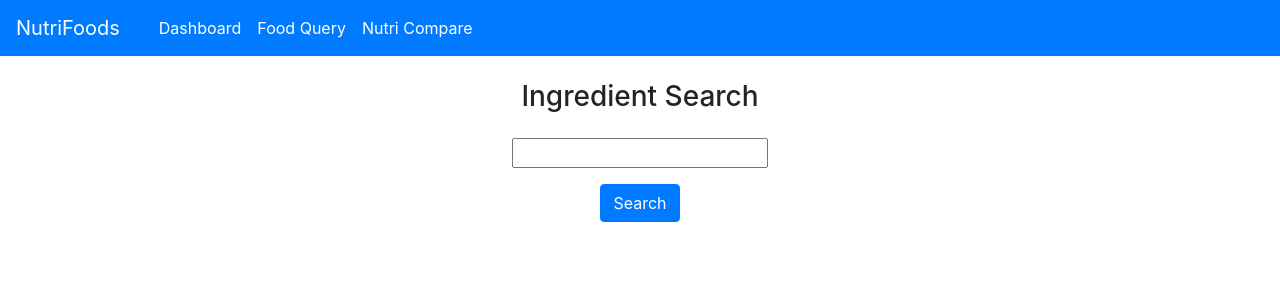
After one commit to Unyielder/NutriFoods, a Flask app: page /home/food_query in a window 1280 px wide. The commit adds this page. Shown: the top 300 px of the page. Run offline with Flask 2, Linux system fonts and the light colour scheme; parts of the project's set-up code (start-up, migrations or seed data) failed here and were passed over.

Commit message:
Added home index page and in the process of adding food query feature

```diff
--- a/flaskr/controllers/home.py
+++ b/flaskr/controllers/home.py
@@ -9,22 +9,27 @@ from collections import defaultdict
 bp = Blueprint('home', __name__, url_prefix='/home')
 
 
-@bp.route('/index', methods=('GET', 'POST'))
+@bp.route('/', methods=('GET', 'POST'))
 def index():
+    return render_template('home/index.html')
+
+
+@bp.route('/food_query', methods=('GET', 'POST'))
+def food_query():
     food_list = []
     food_list2 = []
     session['food_list'] = food_list
     session['food_list2'] = food_list2
-    session.pop('ingredient_2', None)
 
     if request.method == 'POST':
         ingredient = request.form.get('ingredient')
-        return redirect(url_for('home.search', ingredient=ingredient))
+        return redirect(url_for('home.search', endpoint='fq', ingredient=ingredient))
 
-    return render_template('home/index.html')
+    return render_template('home/food_query.html')
 
 
-@bp.route('/search/<ingredient>', methods=('GET', 'POST'))
+@bp.route('fq/search/<ingredient>', methods=('GET', 'POST'), endpoint='fq')
+@bp.route('fc/search/<ingredient>', methods=('GET', 'POST'), endpoint='fc')
 def search(ingredient):
 
     ing_results = db_session.query(FoodName.FoodID, FoodName.FoodDescription) \
@@ -33,7 +38,11 @@ def search(ingredient):
     if request.method == 'POST':
         food_id = request.form['ing_select']
         session['food_id'] = food_id
-        return redirect(url_for('home.serving', food_id=food_id))
+
+        if request.endpoint is 'fq':
+            return redirect(url_for('home.serving', endpoint='fq', food_id=food_id))
+        elif request.endpoint is 'fc':
+            return redirect(url_for('home.serving', endpoint='fc', food_id=food_id))
 
     return render_template('home/search.html', ing_results=ing_results)
 
@@ -103,6 +112,7 @@ def nutrients(food_id, measure):
 
 @bp.route('/food_compare', methods=('GET', 'POST'))
 def food_compare():
+
     macro_stats = defaultdict(list)
     macro_stats_2 = defaultdict(list)
     meal = session['food_list']
--- a/flaskr/templates/base.html
+++ b/flaskr/templates/base.html
@@ -15,7 +15,7 @@
                 <a class="nav-link" href="#">Dashboard</a>
             </li>
           <li class="nav-item active">
-                <a class="nav-link" href="#">Food Query</a>
+                <a class="nav-link" href="{{ url_for('home.food_query') }}">Food Query</a>
             </li>
           <li class="nav-item active">
                 <a class="nav-link" href="{{ url_for('home.food_compare') }}">Nutri Compare</a>
--- /dev/null
+++ b/flaskr/templates/home/food_query.html
@@ -0,0 +1,20 @@
+{% extends 'base.html' %}
+
+{% block content %}
+    <div class="container">
+        <div class="row">
+            <div class="mx-auto" align="center">
+            <h3 class="mt-4">Ingredient Search</h3>
+            <form  method="post">
+                <div class="form-group mt-4">
+                    <input type="text" name="ingredient" id="ingredient"  required >
+                </div>
+                <button type="submit" class="btn btn-primary" name="btn" value="Search">Search</button>
+            </form>
+        </div>
+        </div>
+
+    </div>
+
+
+{% endblock %}
--- a/flaskr/templates/home/search.html
+++ b/flaskr/templates/home/search.html
@@ -1,4 +1,4 @@
-{% extends 'home/index.html' %}
+{% extends 'base.html' %}
 
 {% block content %}
 
--- a/flaskr/templates/home/serving.html
+++ b/flaskr/templates/home/serving.html
@@ -1,4 +1,4 @@
-{% extends 'home/search.html' %}
+{% extends 'base.html' %}
 
 {% block content%}
 
```
Also changed, not shown: flaskr/templates/home/index.html (+1 -22 lines).
